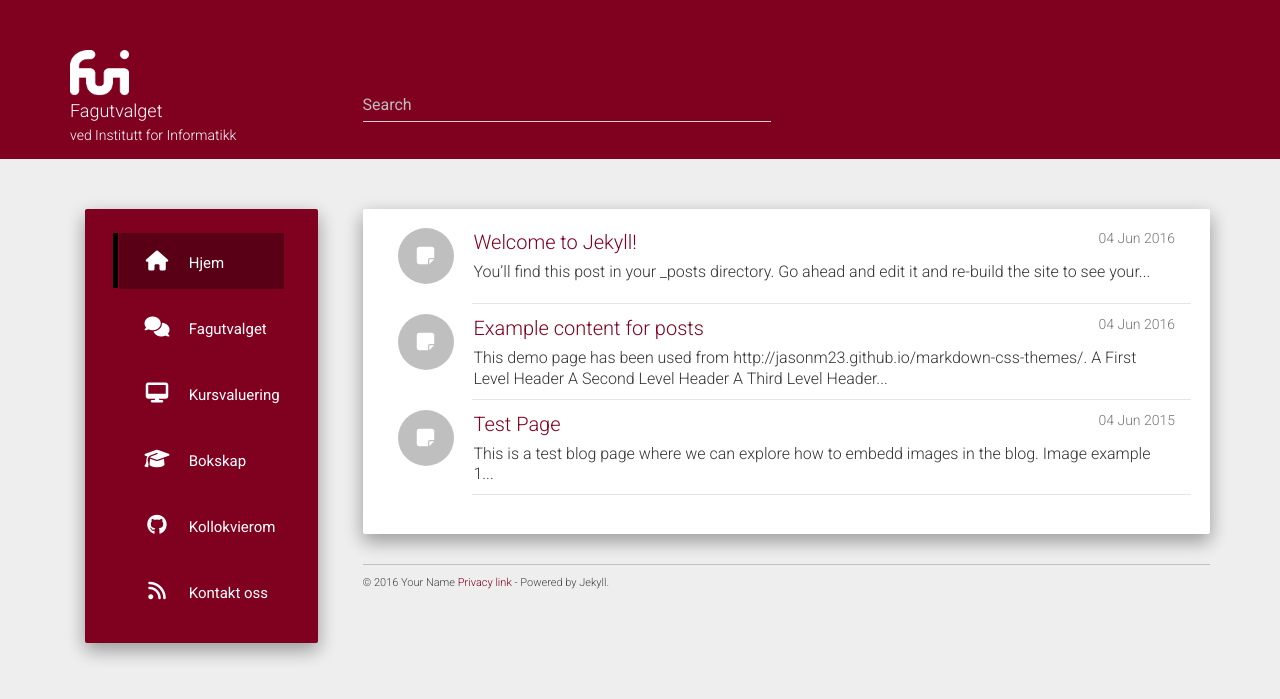
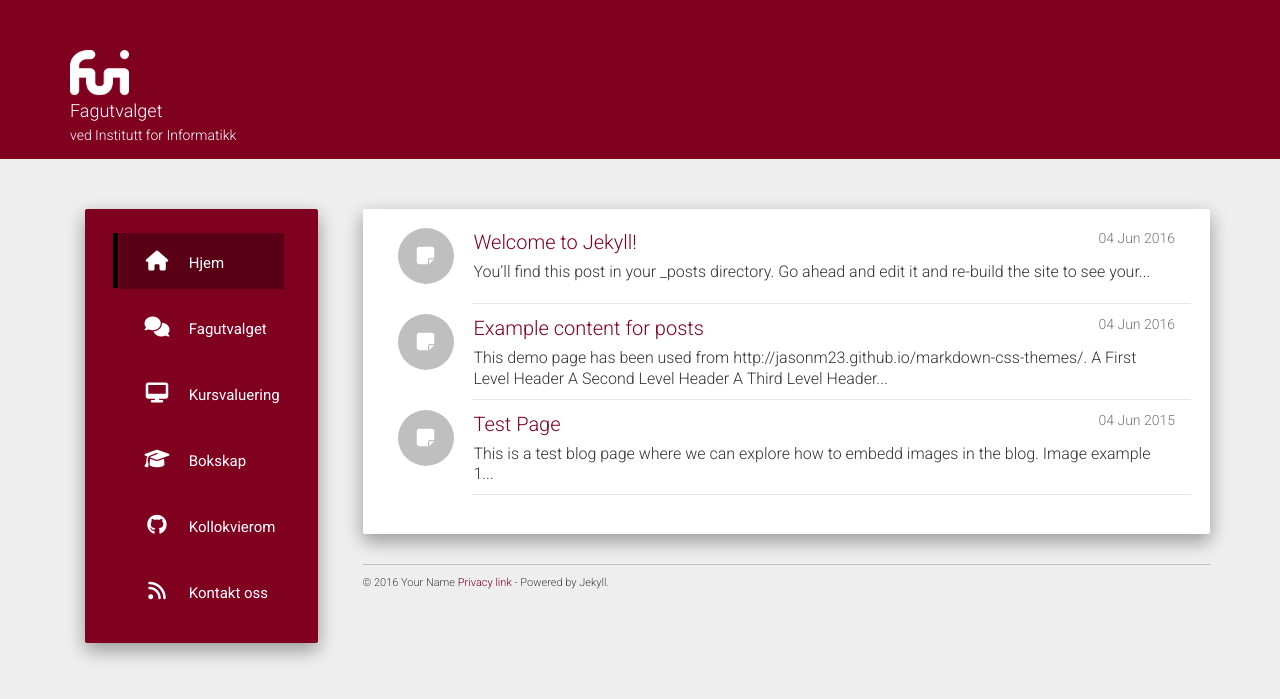
Before and after one commit to fui/fui.github.io, a Jekyll site: the page built from index.html, in a window 1280 px wide. Shown: the top 699 px of the page. Built offline with Jekyll 4.4.1, drawn with Linux system fonts in a browser that asks for light colours; nearby versions of some CDN libraries; the list of posts is cut into pages by our own code.

Commit message:
remove search

```diff
--- a/_includes/header.html
+++ b/_includes/header.html
@@ -19,10 +19,6 @@
           <div class="col-md-9 col-sm-8 col-xs-12">
           <div class="row">
             {% if site.allowsearch ==  true %}
-            <div class="col-md-6 col-sm-12 col-xs-12 searchcontrol" id="js-search">
-              <input class="form-control" type="text" id="js-search__input" placeholder="Search">
-              <ul class="search__results" id="js-search__results"></ul>
-            </div>
             {% endif %}
             </div>
             <p class="info">
```
